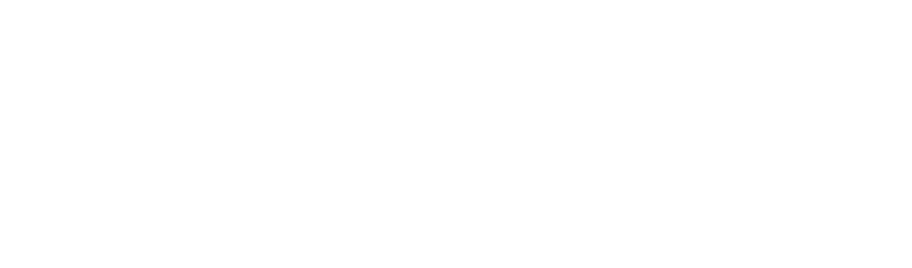
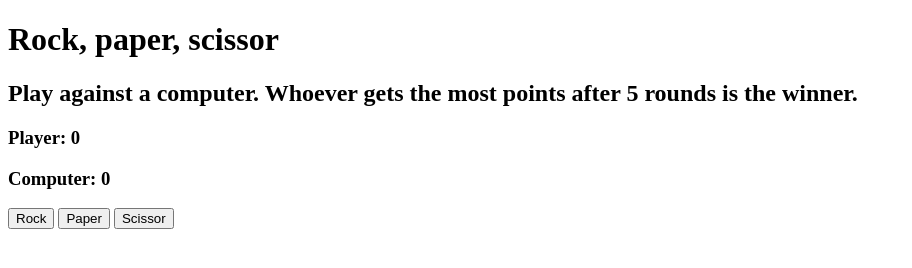
Before and after one commit to reem-abdelrahman/rock-paper-scissor, a plain HTML site: page index.html in a window 1280 px wide. Shown: the whole page, without its empty margins (0-912 px from the left). Drawn offline with Linux system fonts and the light colour scheme.

Commit message:
Update: Add basic html layout

```diff
--- a/index.html
+++ b/index.html
@@ -4,12 +4,21 @@
      <script src="javascript.js"></script>
      <title> Rock Paper Scissors</title>
 </head>
+
 <body>
-<div class="player container">
 
+<h1> Rock, paper, scissor </h1>
+<h2> Play against a computer. Whoever gets the most points after 5 rounds is the winner.</h2>
+<div class="container">
+     <div class="scoreboard">
+          <h3>Player: 0 </h3>
+          <h3>Computer: 0 </h3>
 </div>
-
-
-
+     <div class="player">
+          <button type="button" > Rock </button>
+          <button type="button" > Paper </button>
+          <button type="button" > Scissor </button>
+     </div>
+</div>
 </body>
 </html>
```
